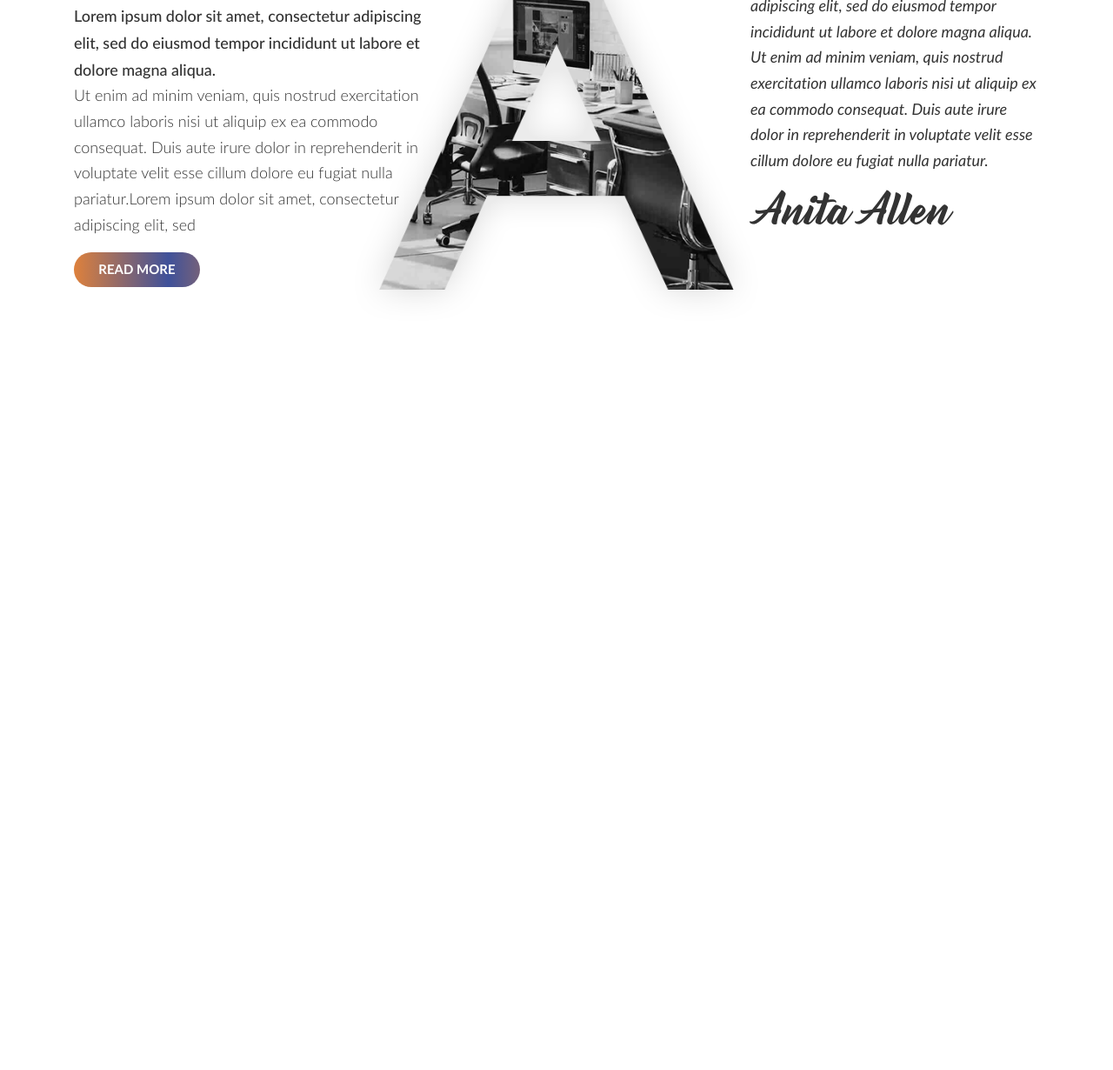
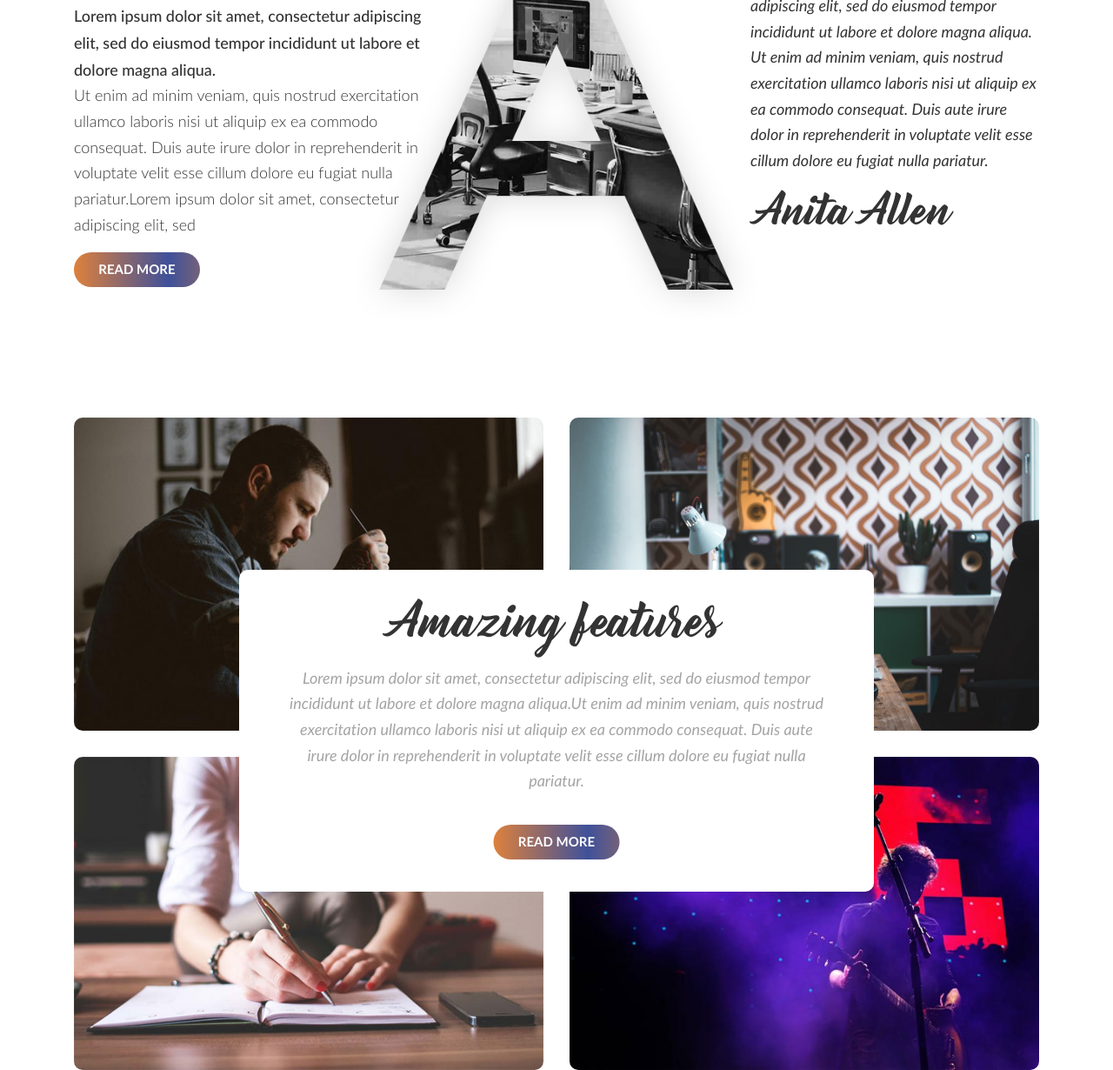
Before and after one commit to duracell27/digital, a website: page app/index.html in a window 1280 px wide. Shown: the part 1303-2533 px from the top of the page at 87% size. Before the commit the page ends 1672 px from the top, so only its background shows below. Drawn offline with Linux system fonts and the light colour scheme.

Commit message:
tiles ready

```diff
--- a/app/index.html
+++ b/app/index.html
@@ -150,6 +150,30 @@
 		</div>
 	</section>
 
+	<section class="tiles">
+		<div class="container">
+			<div class="row">
+				<div class="col-md-6">
+					<div class="image-container"><img src="img/tile-1.jpg" alt="tile image"></div>
+				</div>
+				<div class="col-md-6">
+					<div class="image-container"><img src="img/tile-2.jpg" alt="tile image"></div>
+				</div>
+				<div class="col-md-6">
+					<div class="image-container"><img src="img/tile-3.jpg" alt="tile image"></div>
+				</div>
+				<div class="col-md-6">
+					<div class="image-container"><img src="img/tile-4.jpg" alt="tile image"></div>
+				</div>
+				<div class="main-tile">
+					<h2 class="h2">Amazing features</h2>
+					<p>Lorem ipsum dolor sit amet, consectetur adipiscing elit, sed do eiusmod tempor incididunt ut labore et dolore magna aliqua.Ut enim ad minim veniam, quis nostrud exercitation ullamco laboris nisi ut aliquip ex ea commodo consequat. Duis aute irure dolor in reprehenderit in voluptate velit esse cillum dolore eu fugiat nulla pariatur.</p>
+					<a href="" class="btn-color">read more</a>
+				</div>
+			</div>
+		</div>
+	</section>
+
 	<script src="js/scripts.min.js"></script>
 
 </body>
--- a/app/sass/main.sass
+++ b/app/sass/main.sass
@@ -330,6 +330,67 @@ button.hamburger,button.hamburger.is-active
         img
             height: 514px
 
+//section tiles----------------------------//
+
+.tiles
+    margin-top: 160px
+    position: relative
+    .image-container
+        border-radius: 10px
+        overflow: hidden
+        margin-top: 30px
+        img
+            width: 100%
+            height: 360px
+    .main-tile
+        text-align: center
+        width: 730px
+        height: 370px
+        border-radius: 10px
+        background-color: #fff
+        position: absolute
+        top: 50%
+        left: 50%
+        transform: translate(-50%,-50%)
+        .h2
+            font-family: Bernadette
+            font-size: 50px
+            margin-top: 30px
+            margin-bottom: 20px
+        p
+            font-family: Lato-italic
+            font-size: 18px
+            color: #a4a4a4
+            padding: 0 7%
+            margin-bottom: 40px
+        a.btn-color
+            display: block
+            width: 145px
+            height: 40px
+            background: linear-gradient(90deg, #de813c, #3f519a, #de813c, #3f519a, #3f519a)
+            color: #fff
+            font-size: 15px
+            font-family: Lato
+            font-weight: bold
+            text-align: center
+            line-height: 40px
+            border-radius: 25px
+            text-transform: uppercase
+            padding: 0
+            position: relative
+            z-index: 5
+            top: 15px
+            left: 50%
+            transform: translate(-50%,-50%)
+            outline: none
+            border: none
+            text-decoration: none
+            background-size: 300%
+            &:hover
+                color: #fff
+                background: linear-gradient(90deg, #de813c, #3f519a, #de813c)
+                background-size: 200%
+                animation: bg 5s linear infinite
 @import "media" // Always at the end
 @keyframes bg
     0%
```
Also changed, not shown: app/css/main.min.css, app/img/tile-1.jpg (added), app/img/tile-2.jpg (added), app/img/tile-3.jpg (added), app/img/tile-4.jpg (added).
